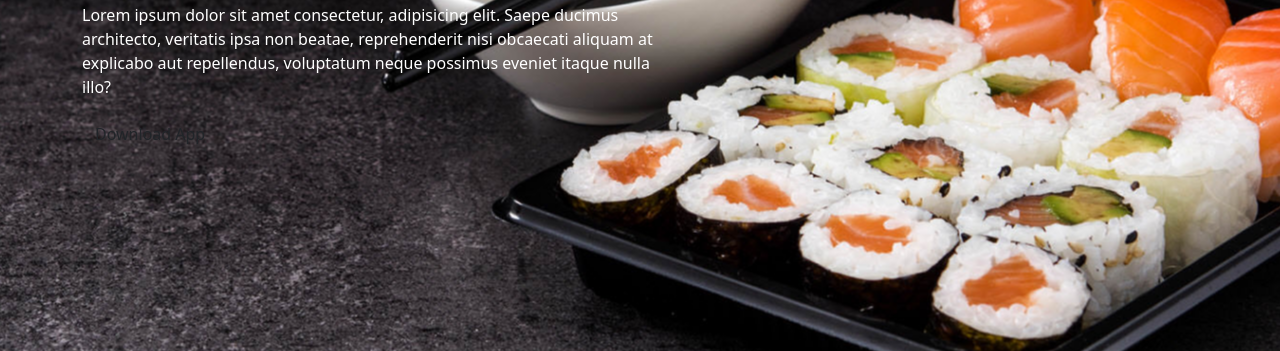
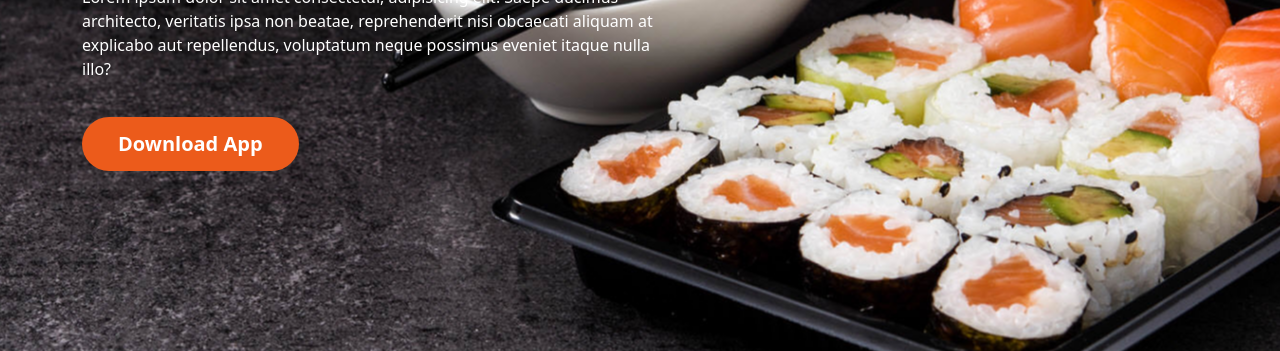
Before and after one commit to Purikukung/Purikukung.github.io, a plain HTML site: page index.html in a window 1280 px wide. Shown: the part 485-836 px from the top of the page. Drawn offline with nearby package versions, Linux system fonts and the light colour scheme.

Commit message:
Update index.html

```diff
--- a/index.html
+++ b/index.html
@@ -65,7 +65,7 @@
                 veritatis ipsa non beatae, reprehenderit nisi obcaecati aliquam at explicabo aut
                 repellendus, voluptatum neque possimus eveniet itaque nulla illo?
               </p>
-              <button class="btn">Download App</button>
+              <button class="btn-red">Download App</button>
             </div>
           </div>
         </div>
```
